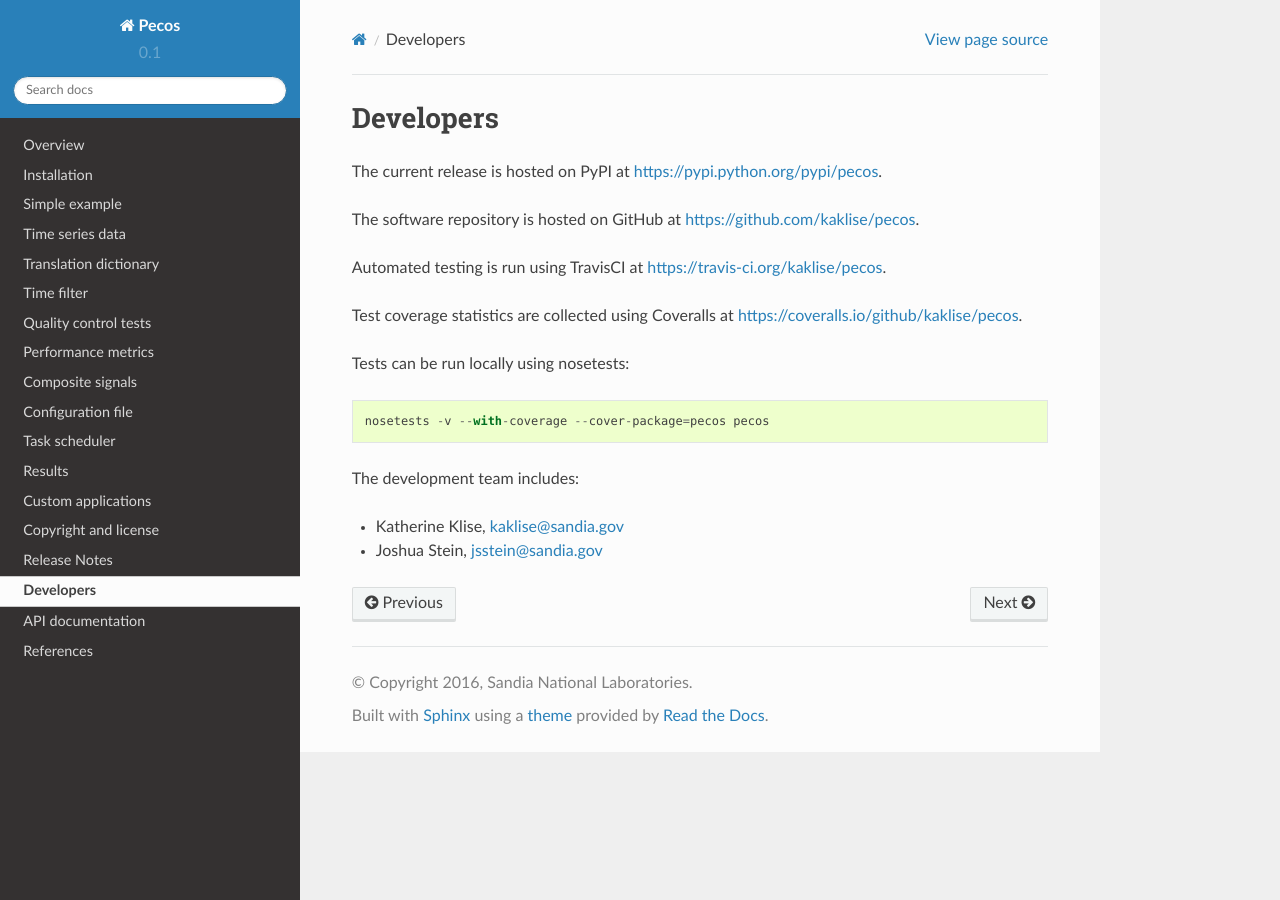
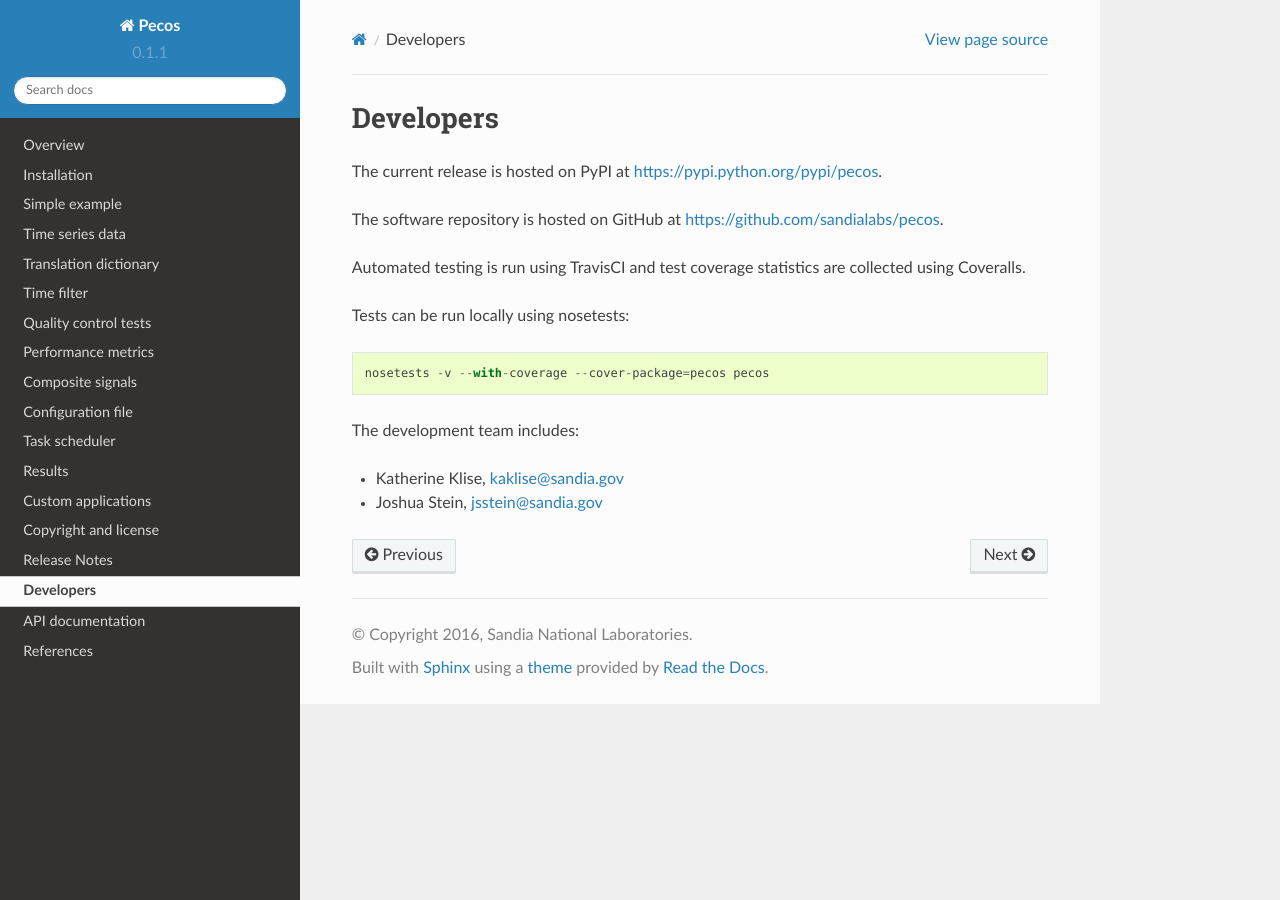
Before and after one commit to sjanzou/pecos, a Sphinx documentation site: the page built from documentation/developers.rst, in a window 1280 px wide. Built offline with Sphinx 7.4.7 and the Read the Docs theme 2.0.0, drawn with Linux system fonts in a browser that asks for light colours.

Commit message:
repo moved to sandialabs, updated info in documentation

```diff
--- a/documentation/conf.py
+++ b/documentation/conf.py
@@ -73,9 +73,9 @@ author = u'Sandia National Laboratories'
 # built documents.
 #
 # The short X.Y version.
-version = '0.1'
+version = '0.1.1'
 # The full version, including alpha/beta/rc tags.
-release = '0.1'
+release = '0.1.1'
 
 # The language for content autogenerated by Sphinx. Refer to documentation
 # for a list of supported languages.
--- a/documentation/developers.rst
+++ b/documentation/developers.rst
@@ -3,11 +3,10 @@ Developers
 
 The current release is hosted on PyPI at https://pypi.python.org/pypi/pecos.
 
-The software repository is hosted on GitHub at https://github.com/kaklise/pecos.
+The software repository is hosted on GitHub at https://github.com/sandialabs/pecos.
 
-Automated testing is run using TravisCI at https://travis-ci.org/kaklise/pecos.
-
-Test coverage statistics are collected using Coveralls at https://coveralls.io/github/kaklise/pecos.
+Automated testing is run using TravisCI and test coverage statistics are
+collected using Coveralls.
 
 Tests can be run locally using nosetests::
 
--- a/documentation/installation.rst
+++ b/documentation/installation.rst
@@ -13,7 +13,7 @@ To install Pecos using pip::
 
 To build Pecos from source using git::
 
-	git clone https://github.com/kaklise/pecos
+	git clone https://github.com/sandialabs/pecos
 	cd pecos
 	python setup.py install
 
--- a/pecos/__init__.py
+++ b/pecos/__init__.py
@@ -6,7 +6,7 @@ from pecos import logger
 from pecos import utils
 from pecos import pv
 
-__version__ = '0.1'
+__version__ = '0.1.1'
 
 __copyright__ = """Copyright 2016 Sandia Corporation.
 Under the terms of Contract DE-AC04-94AL85000 with Sandia Corporation,
--- a/setup.py
+++ b/setup.py
@@ -2,7 +2,7 @@ from setuptools import setup, find_packages
 from distutils.core import Extension
 
 DISTNAME = 'pecos'
-VERSION = '0.1'
+VERSION = '0.1.1'
 PACKAGES = ['pecos']
 EXTENSIONS = []
 DESCRIPTION = 'Python package for performance monitoring of time series data.'
```
